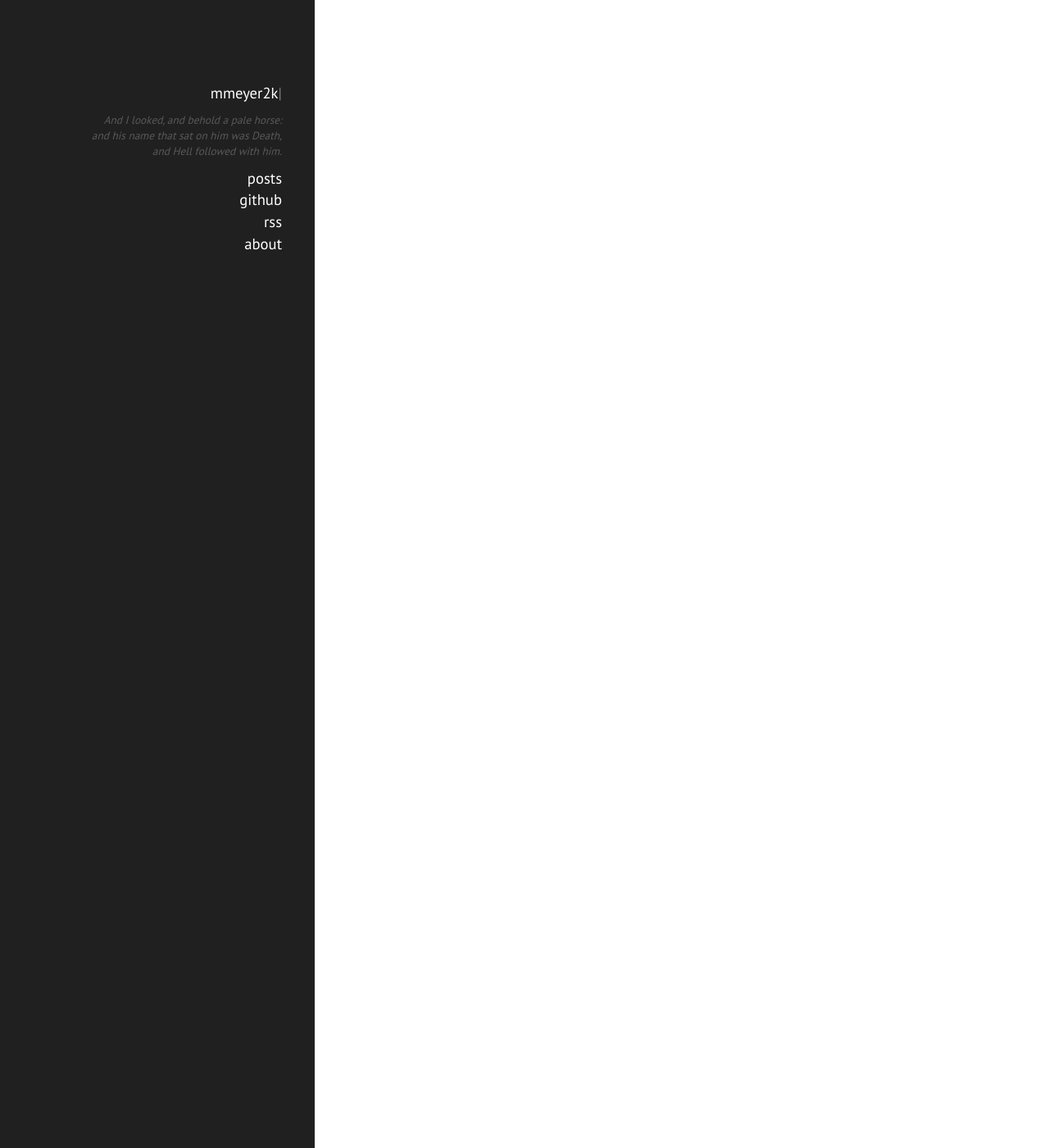
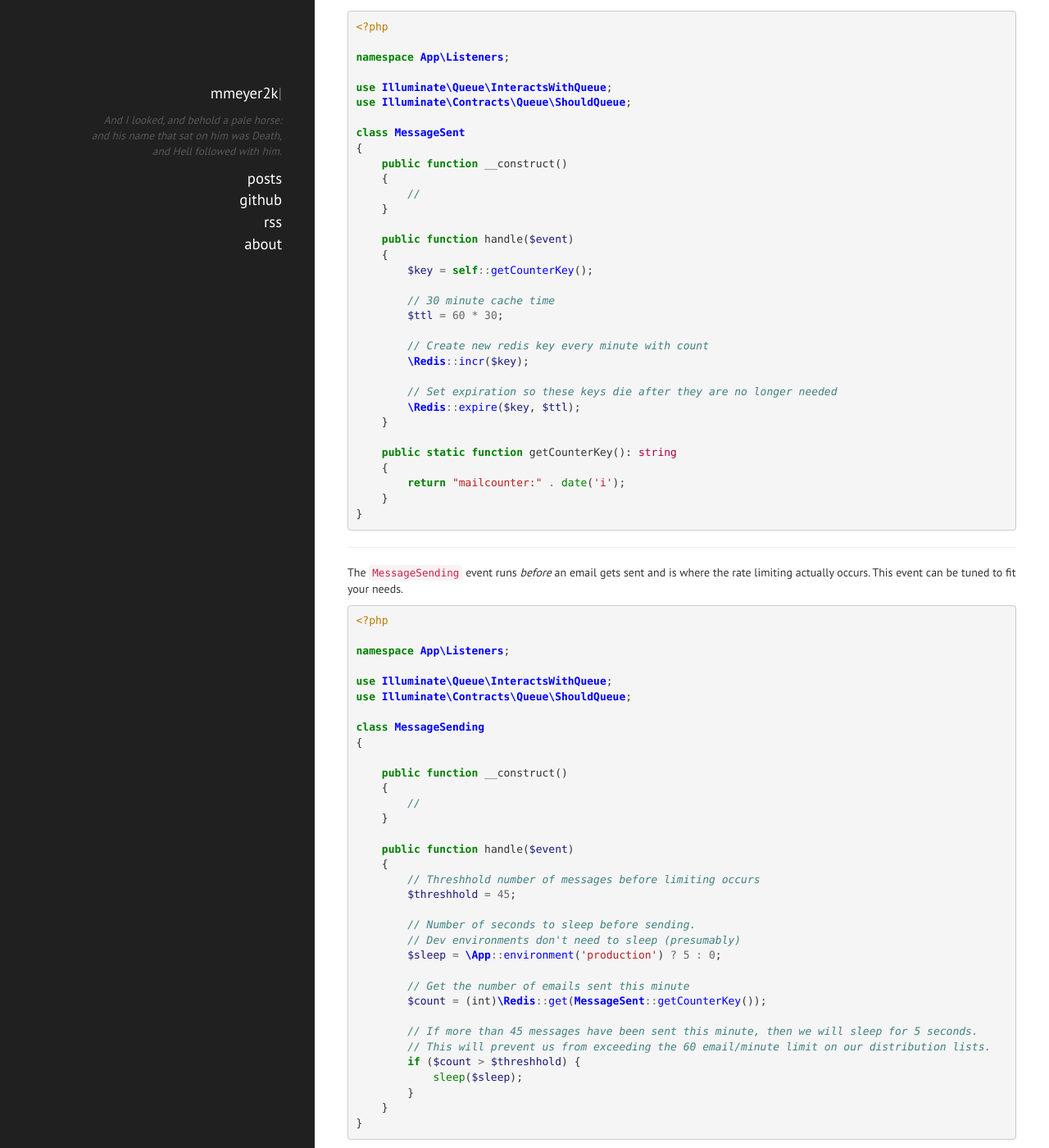
Before and after one commit to mmeyer2k/mmeyer2k.github.io, a Jekyll site: the page built from _posts/2018-10-03-laravel-email-rate-limit.md, in a window 1280 px wide and 1400 px high, scrolled down 689 px. Shown: the whole window at 82% size. Built offline with Jekyll 4.4.1, drawn with Linux system fonts in a browser that asks for light colours; some of the changed text lies outside the part shown.

Commit message:
no message

```diff
--- /dev/null
+++ b/_layouts/tag.html
@@ -0,0 +1,5 @@
+---
+layout: layout
+---
+
+{{ page.tag }}
--- a/_posts/2018-10-03-laravel-email-rate-limit.md
+++ b/_posts/2018-10-03-laravel-email-rate-limit.md
@@ -1,21 +1,121 @@
 ---
-title: Limiting Email Send Rate in Laravel
+title: Limiting email send rate in Laravel
 tags: [laravel, redis, php]
 category: posts
 layout: post
 ---
+Recently, I was tasked with diagnosing why emails sent by a web application to a company internal email address were not always arriving in the inbox.
+This internal email was hosted on Google Apps, which has a receiving rate limit of 60 per minute.
+Any emails that exceed the quota are dropped, though the documentation says they are bounced.
+THIS IS A LIE!
 
-Add the following events to your `app/Providers/EventServiceProvider.php` file.
+To solve this problem, I used Laravel event listeners and the magic of Redis.
+
+---
+
+Add the following events to your `app/Providers/EventServiceProvider.php` file's `listen` array.
+
+{% highlight php %}
+<?php
+protected $listen = [
+
+    ...
+
+    \Illuminate\Mail\Events\MessageSent::class => [
+        \App\Listeners\MessageSent::class,
+    ],
+    \Illuminate\Mail\Events\MessageSending::class => [
+        \App\Listeners\MessageSending::class,
+    ],
+
+    ...
+
+];
+{% endhighlight %}
+
+---
+
+The `MessageSent` listener will use Redis to count the number of messages sent.
+The current minute is stored as part of the redis key.
+When a new minute starts, a new key will be used.
+To prevent the keys from overlapping to the next hour, an expiration value is set to 30 minutes.
 
 {% highlight php %}
 <?php
 
-...
+namespace App\Listeners;
 
-\Illuminate\Mail\Events\MessageSent::class => [
-    \App\Listeners\MessageSent::class,
-],
-\Illuminate\Mail\Events\MessageSending::class => [
-    \App\Listeners\MessageSending::class,
-],
+use Illuminate\Queue\InteractsWithQueue;
+use Illuminate\Contracts\Queue\ShouldQueue;
+
+class MessageSent
+{
+    public function __construct()
+    {
+        //
+    }
+
+    public function handle($event)
+    {
+        $key = self::getCounterKey();
+
+        // 30 minute cache time
+        $ttl = 60 * 30;
+
+        // Create new redis key every minute with count
+        \Redis::incr($key);
+
+        // Set expiration so these keys die after they are no longer needed
+        \Redis::expire($key, $ttl);
+    }
+
+    public static function getCounterKey(): string
+    {
+        return "mailcounter:" . date('i');
+    }
+}
+
 {% endhighlight %}
+
+---
+
+The `MessageSending` event runs _before_ an email gets sent and is where the rate limiting actually occurs.
+This event can be tuned to fit your needs.
+
+{% highlight php %}
+<?php
+
+namespace App\Listeners;
+
+use Illuminate\Queue\InteractsWithQueue;
+use Illuminate\Contracts\Queue\ShouldQueue;
+
+class MessageSending
+{
+
+    public function __construct()
+    {
+        //
+    }
+
+    public function handle($event)
+    {
+        // Threshhold number of messages before limiting occurs
+        $threshhold = 45;
+
+        // Number of seconds to sleep before sending.
+        // Dev environments don't need to sleep (presumably)
+        $sleep = \App::environment('production') ? 5 : 0;
+
+        // Get the number of emails sent this minute
+        $count = (int)\Redis::get(MessageSent::getCounterKey());
+
+        // If more than 45 messages have been sent this minute, then we will sleep for 5 seconds.
+        // This will prevent us from exceeding the 60 email/minute limit on our distribution lists.
+        if ($count > $threshhold) {
+            sleep($sleep);
+        }
+    }
+}
+
+{% endhighlight %}
```
Also changed, not shown: _posts/2016-02-28-one-laravel-5-instance-to-rule-them-all.md (+11 -5 lines), _posts/2016-05-05-extending-blade-with-continue-break.md (+3 -4 lines), about.html (+0 -7 lines), tag/laravel.md (added, +5 -0 lines), tags/laravel.md (deleted, +0 -7 lines), tag/bash.md (added), tag/linux.md (added), tag/mysql.md (added), tag/redis.md (added), tag/security.md (added).
